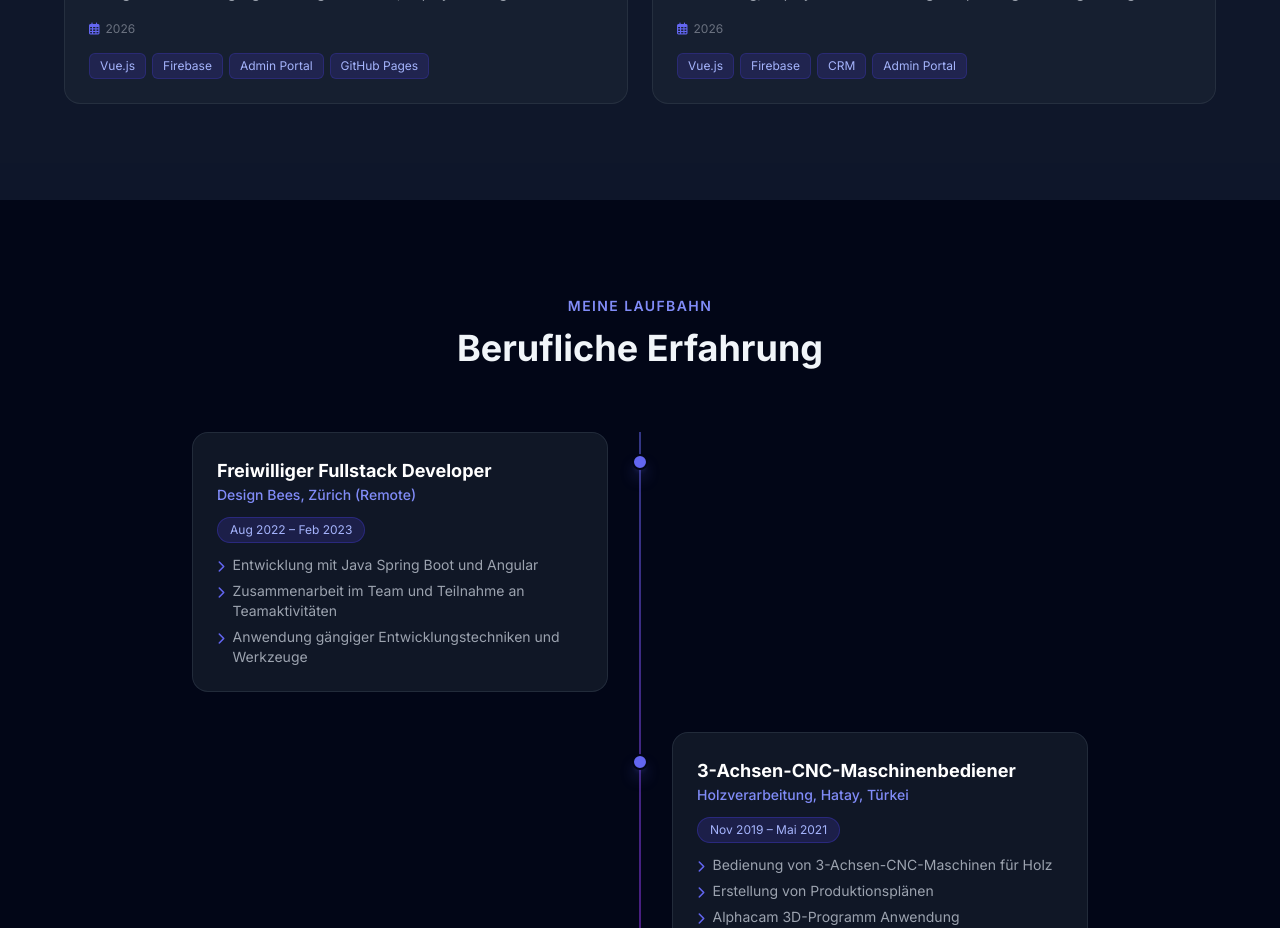
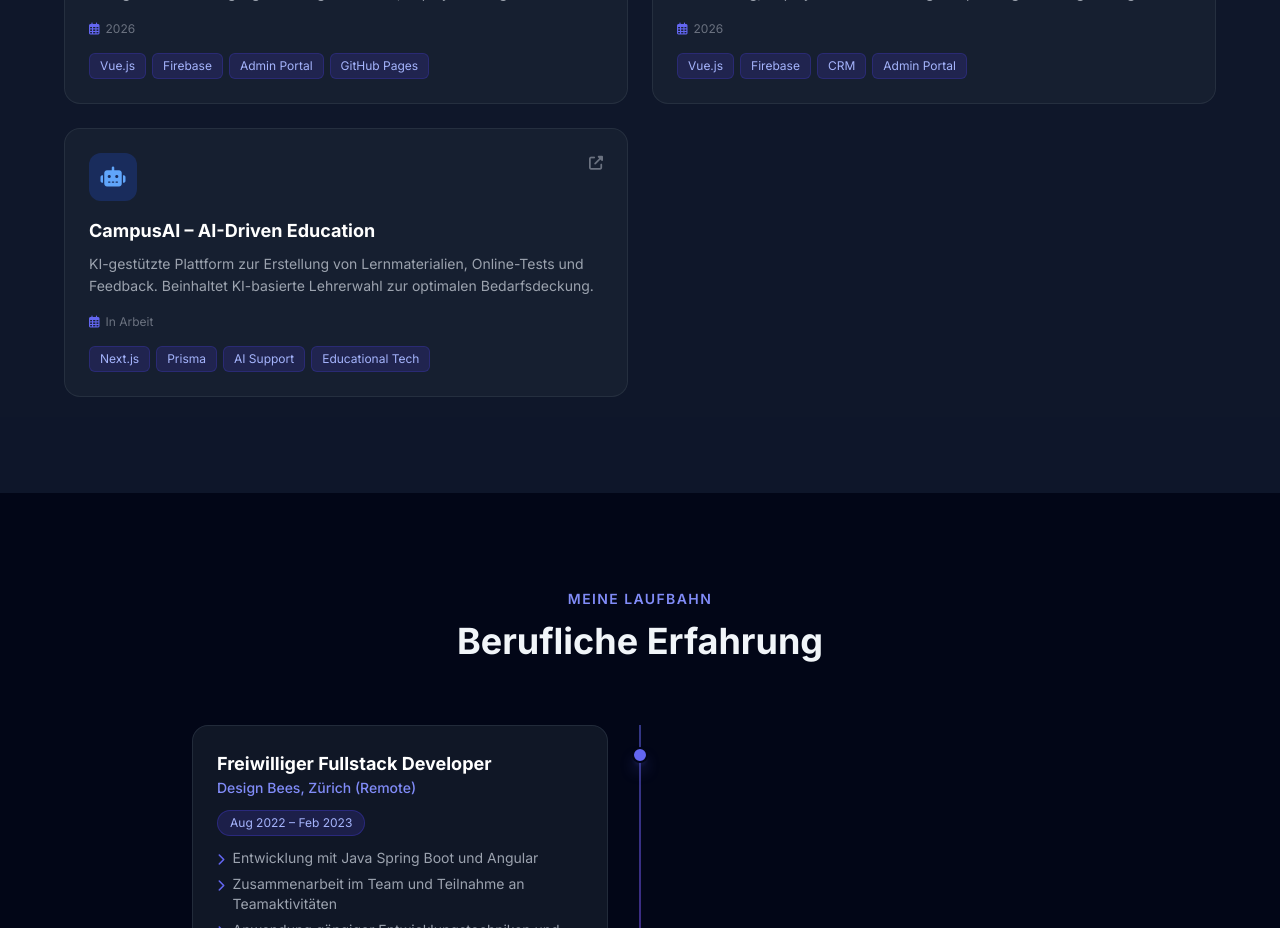
Before and after one commit to cumathka/cumakaya, a Vue app: page / in a window 1280 px wide. Shown: the part 3140-4068 px from the top of the page. Built offline with nearby package versions, Linux system fonts and the light colour scheme.

Commit message:
campusai added

```diff
--- a/src/composables/useLanguage.js
+++ b/src/composables/useLanguage.js
@@ -296,6 +296,16 @@ const translations = {
           tags: ["Vue.js", "Firebase", "CRM", "Admin Portal"],
           link: "https://www.alibabayoresel.com.tr",
         },
+        {
+          title: "CampusAI – AI-Driven Education",
+          desc: "KI-gestützte Plattform zur Erstellung von Lernmaterialien, Online-Tests und Feedback. Beinhaltet KI-basierte Lehrerwahl zur optimalen Bedarfsdeckung.",
+          date: "In Arbeit",
+          icon: "fas fa-robot",
+          iconBg: "bg-blue-900/50",
+          iconColor: "text-blue-400",
+          tags: ["Next.js", "Prisma", "AI Support", "Educational Tech"],
+          link: "https://www.campusai.ch",
+        },
       ],
     },
     experience: {
@@ -494,6 +504,16 @@ const translations = {
           tags: ["Vue.js", "Firebase", "CRM", "Admin Portal"],
           link: "https://www.alibabayoresel.com.tr",
         },
+        {
+          title: "CampusAI – AI-Driven Education",
+          desc: "AI-powered platform for creating learning materials, online tests, and feedback. Features AI-based teacher selection to best meet specific needs.",
+          date: "Ongoing",
+          icon: "fas fa-robot",
+          iconBg: "bg-blue-900/50",
+          iconColor: "text-blue-400",
+          tags: ["Next.js", "Prisma", "AI Support", "Educational Tech"],
+          link: "https://www.campusai.ch",
+        },
       ],
     },
     experience: {
@@ -690,6 +710,16 @@ const translations = {
           iconColor: "text-purple-400",
           tags: ["Vue.js", "Firebase", "CRM", "Portail Admin"],
           link: "https://www.alibabayoresel.com.tr",
+        },
+        {
+          title: "CampusAI – Éducation pilotée par l'IA",
+          desc: "Plateforme alimentée par l'IA pour créer des supports d'apprentissage, des tests en ligne et des commentaires. Comprend une sélection d'enseignants basée sur l'IA pour mieux répondre aux besoins.",
+          date: "En cours",
+          icon: "fas fa-robot",
+          iconBg: "bg-blue-900/50",
+          iconColor: "text-blue-400",
+          tags: ["Next.js", "Prisma", "AI Support", "EdTech"],
+          link: "https://www.campusai.ch",
         },
       ],
     },
@@ -889,6 +919,16 @@ const translations = {
           tags: ["Vue.js", "Firebase", "CRM", "Admin Portalı"],
           link: "https://www.alibabayoresel.com.tr",
         },
+        {
+          title: "CampusAI – Yapay Zeka Destekli Eğitim",
+          desc: "Yapay zeka ile öğrenme materyalleri hazırlama, online test çözme ve hatalara geri bildirim sağlayan platform. İhtiyaca en iyi cevap verecek öğretmen seçimini de içerir.",
+          date: "Yapım Aşamasında",
+          icon: "fas fa-robot",
+          iconBg: "bg-blue-900/50",
+          iconColor: "text-blue-400",
+          tags: ["Next.js", "Prisma", "AI Desteği", "Eğitim Teknolojileri"],
+          link: "https://www.campusai.ch",
+        },
       ],
     },
     experience: {
```
Also changed, not shown: 5 other files (tests, documents, lock files or other folders).
